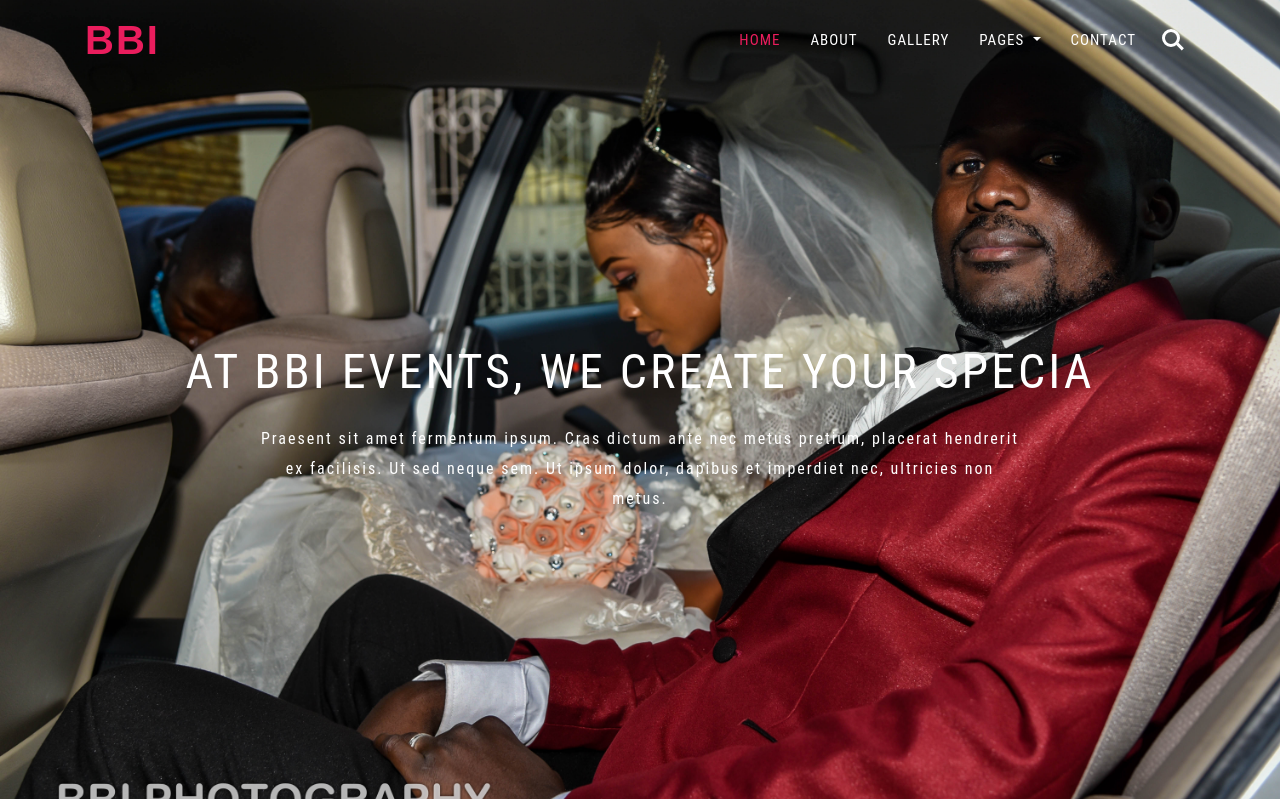
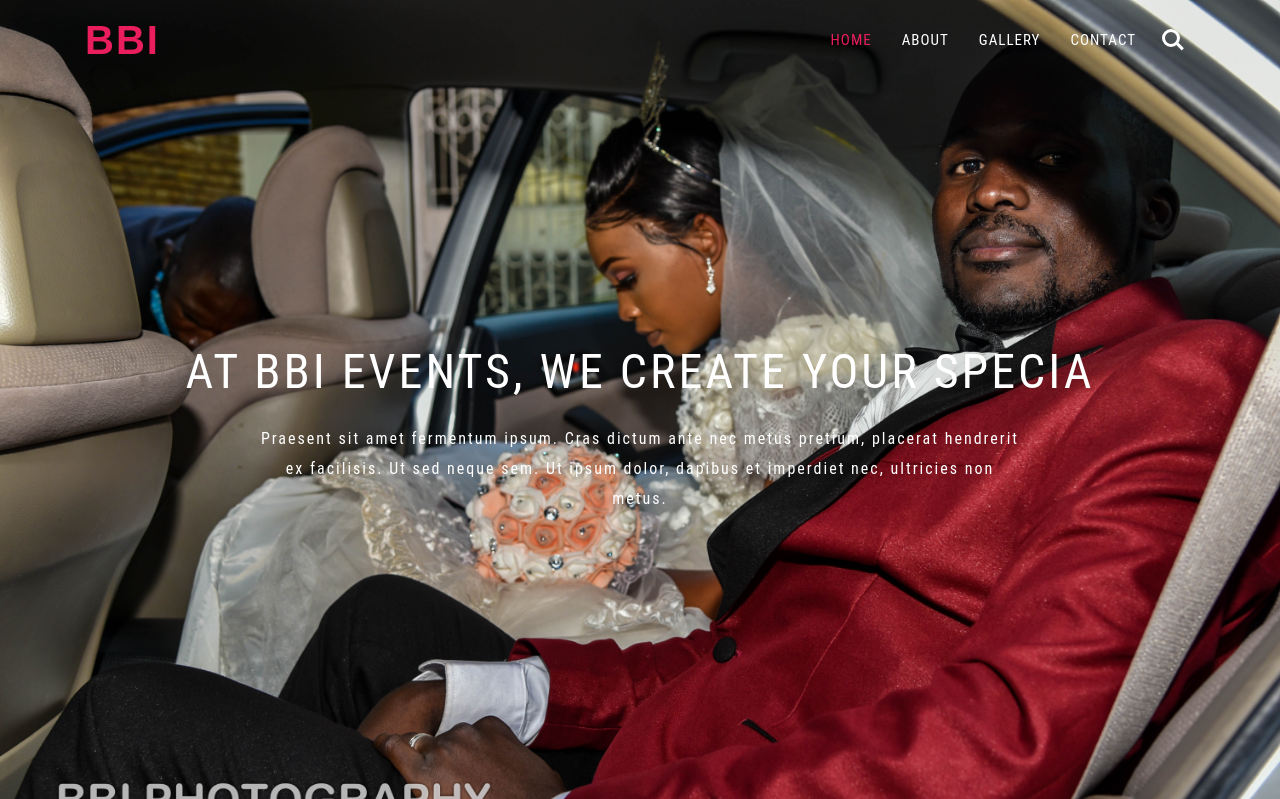
Before and after one commit to sokogfb/bbi-events, a Django app: page /about/ in a window 1280 px wide. Shown: the top 799 px of the page. Run offline with Django 3.2, Linux system fonts and the light colour scheme; some libraries are stand-ins or nearby versions.

Commit message:
Removed Pages

```diff
--- a/templates/includes/menu_headers.html
+++ b/templates/includes/menu_headers.html
@@ -25,7 +25,7 @@
                                 <li class="nav-item">
                                     <a href="  {% url 'home:gallery' %} " class="nav-link ">Gallery</a>
                                 </li>
-                                <li class="nav-item dropdown">
+                             {% comment %}   <li class="nav-item dropdown">
                                     <a class="nav-link dropdown-toggle" href="#" id="navbarDropdown" role="button"
                                        data-toggle="dropdown" aria-haspopup="true"
                                        aria-expanded="false">
@@ -36,7 +36,7 @@
                                         <div class="dropdown-divider"></div>
                                         <a class="dropdown-item" href=" {% static 'about.html' %} ">About</a>
                                     </div>
-                                </li>
+                                </li>{% endcomment %}
                                 <li class="nav-item">
                                     <a href=" {% url 'home:contact' %}" class="nav-link">Contact</a>
                                 </li>
```
